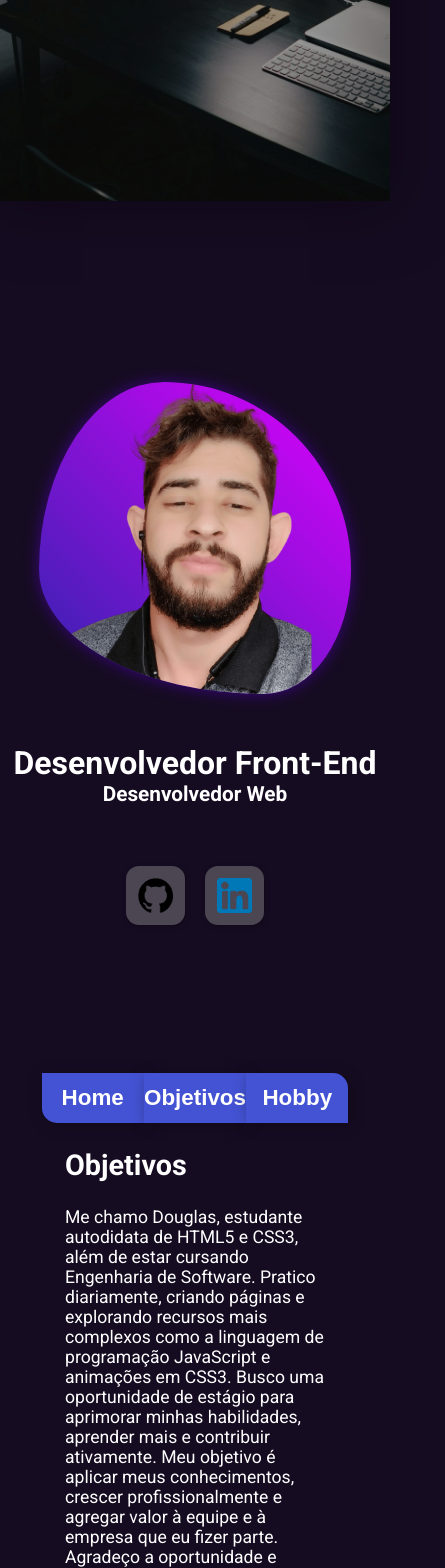
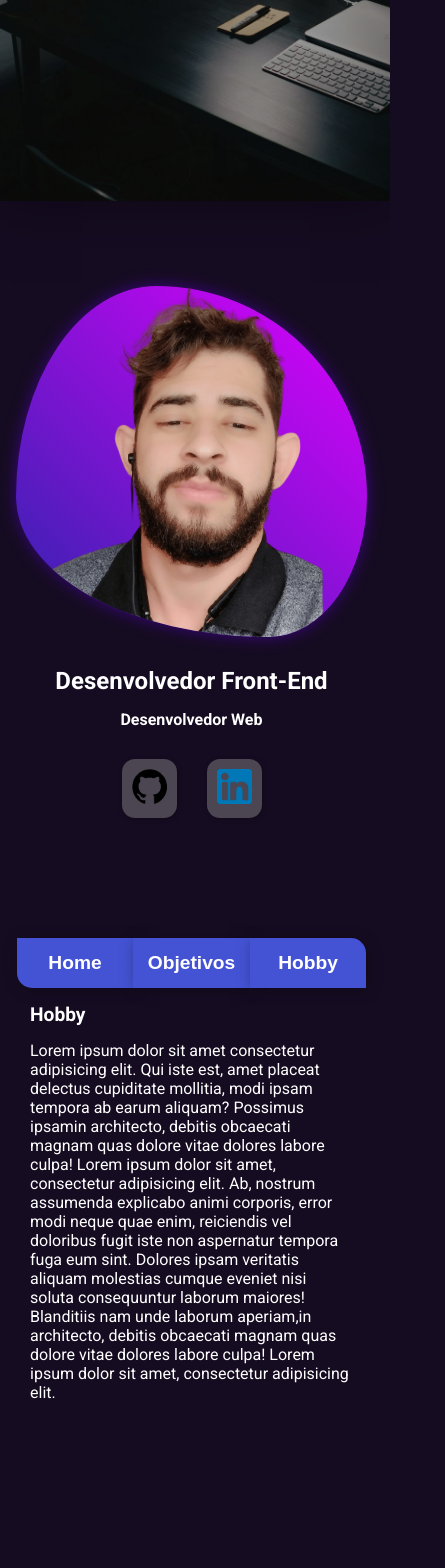
Before and after one commit to DouglasMatos17/Portfolio, a React (Vite) app: page / in a window 390 px wide. Shown: the part 432-2000 px from the top of the page, 445 px wide, since content can reach past the window. After the commit the page ends 1864 px from the top, so only its background shows below. Built offline with nearby package versions, Linux system fonts and the light colour scheme.

Commit message:
Conclusão da seção "Sobre",  responsivo concluido (Header, Lobby e Sobre)

```diff
--- a/src/Componentes/Header/HeaderStyler.jsx
+++ b/src/Componentes/Header/HeaderStyler.jsx
@@ -142,7 +142,7 @@ const BtnTema = styled.div`
         align-items: center;
         justify-content: right;
         width: 35px;
-        height: 15px;
+        height: 16px;
         border: solid 2px white;
         border-radius: 30px;
         background-color: ${(props) => props.theme.darkMode ? 'black' : 'white'};
@@ -150,11 +150,11 @@ const BtnTema = styled.div`
     }
     & span{
         margin: 1px;
-        height: 13px;
-        width: 13px;
+        height: 10px;
+        width: 10px;
         border-radius: 50%;
         background-color: ${(props) => props.theme.darkMode ? 'white' : 'black'};
-        transform: translateX(${(props)=>props.theme.darkMode?'0%':'-150%'});
+        transform: translateX(${(props)=>props.theme.darkMode?'0%':'-190%'});
         transition:all .5s;
     }
 `;
--- a/src/Componentes/Profile/ProfileSection.jsx
+++ b/src/Componentes/Profile/ProfileSection.jsx
@@ -1,22 +1,22 @@
 import { useState } from 'react';
-import { Section, Contest, Profile } from "./ProfileSectionSyler";
+import { Section, Wrapper, Profile, Content } from "./ProfileSectionSyler";
 
 function ProfileSection(){
 
-    const [conteudoAtual, setConteudoAtual] = useState('objetivos');
+    const [conteudoAtual, setConteudoAtual] = useState('hobby');
 
     const conteudo = {
-        hobby:{
-            titulo:'Hobby',
-            content:' Lorem ipsum dolor sit amet consectetur adipisicing elit. Qui iste est, amet placeat delectus cupiditate mollitia, modi ipsam tempora ab earum aliquam? Possimus ipsamin architecto, debitis obcaecati magnam quas dolore vitae dolores labore culpa! Lorem ipsum dolor sit amet, consectetur adipisicing elit. Ab, nostrum assumenda explicabo animi corporis, error modi neque quae enim, reiciendis vel doloribus fugit iste non aspernatur tempora fuga eum sint. Dolores ipsam veritatis aliquam molestias cumque eveniet nisi soluta consequuntur laborum maiores! Blanditiis nam unde laborum aperiam,in architecto, debitis obcaecati magnam quas dolore vitae dolores labore culpa! Lorem ipsum dolor sit amet, consectetur adipisicing elit. Ab, nostrum assumenda explicabo animi corporis, error modi neque quae enim, reiciendis vel doloribus fugit iste non aspernatur tempora fuga eum sint. Lorem ipsum dolor sit amet consectetur adipisicing elit. Unde, est quo? Natus eaque ipsum quibusdam labore odio exercitationem in expedita delectus quo. Similique repudiandae, vero autem accusantium ea eveniet quod!'
+        home:{
+            titulo:'Home',
+            content: 'Lorem ipsum dolor sit amet consectetur adipisicing elit. Doloribus earum quam esse ab maxime ut corporis quibusdam et placeat vitae beatae natus at, magnam, quae temporibus sed. Culpa, at veritatis.Dignissimos autem possimus quam hic magnam quaerat veniam vitae sapiente illum! Architecto eligendi atque numquam, commodi inventore nulla repellendus, voluptas aliquid assumenda debitis tempora enim facilis totam quia voluptatum autem.Amet recusandae perferendis iusto, rerum tempora hic minus, cupiditate, sed itaque illo magni qui? Error fuga debitis obcaecati nihil dolores tempora ipsam nobis magnam expedita maxime. Fuga velit ipsa repellat?'
         },
         objetivos:{
             titulo:'Objetivos',
             content: 'Me chamo Douglas, estudante autodidata de HTML5 e CSS3, além de estar cursando Engenharia de Software. Pratico diariamente, criando páginas e explorando recursos mais complexos como a linguagem de programação JavaScript e animações em CSS3. Busco uma oportunidade de estágio para aprimorar minhas habilidades, aprender mais e contribuir ativamente. Meu objetivo é aplicar meus conhecimentos, crescer profissionalmente e agregar valor à equipe e à empresa que eu fizer parte. Agradeço a oportunidade e espero poder demonstrar minha dedicação.'
         },
-        home:{
-            titulo:'Home',
-            content: 'Lorem ipsum dolor sit amet consectetur adipisicing elit. Doloribus earum quam esse ab maxime ut corporis quibusdam et placeat vitae beatae natus at, magnam, quae temporibus sed. Culpa, at veritatis.Dignissimos autem possimus quam hic magnam quaerat veniam vitae sapiente illum! Architecto eligendi atque numquam, commodi inventore nulla repellendus, voluptas aliquid assumenda debitis tempora enim facilis totam quia voluptatum autem.Amet recusandae perferendis iusto, rerum tempora hic minus, cupiditate, sed itaque illo magni qui? Error fuga debitis obcaecati nihil dolores tempora ipsam nobis magnam expedita maxime. Fuga velit ipsa repellat?'
+        hobby:{
+            titulo:'Hobby',
+            content:' Lorem ipsum dolor sit amet consectetur adipisicing elit. Qui iste est, amet placeat delectus cupiditate mollitia, modi ipsam tempora ab earum aliquam? Possimus ipsamin architecto, debitis obcaecati magnam quas dolore vitae dolores labore culpa! Lorem ipsum dolor sit amet, consectetur adipisicing elit. Ab, nostrum assumenda explicabo animi corporis, error modi neque quae enim, reiciendis vel doloribus fugit iste non aspernatur tempora fuga eum sint. Dolores ipsam veritatis aliquam molestias cumque eveniet nisi soluta consequuntur laborum maiores! Blanditiis nam unde laborum aperiam,in architecto, debitis obcaecati magnam quas dolore vitae dolores labore culpa! Lorem ipsum dolor sit amet, consectetur adipisicing elit.'
         }
     }
 
@@ -28,7 +28,8 @@ function ProfileSection(){
     return(
         <>
         <Section $ConteudoProps={conteudo}>
-            <Contest key={conteudoAtual}>
+            <Content>
+                <Wrapper key={conteudoAtual}>
                     <nav>
                         <button className='btnHome' onClick={() => trocarConteudo('home')}>Home</button>
                         <button className='btnObjetivos' onClick={() => trocarConteudo('objetivos')}>Objetivos</button>
@@ -36,7 +37,7 @@ function ProfileSection(){
                     </nav>
                     <h2 className='contestH2'>{conteudo[conteudoAtual].titulo}</h2>
                     <p className='contestP'>{conteudo[conteudoAtual].content}</p>
-            </Contest>
+                </Wrapper>
 
                 <Profile>
                     <div className='divPerfil'>
@@ -51,6 +52,7 @@ function ProfileSection(){
                         <a><img src="linkedin.png" alt="Logo Linkedin"/></a>
                     </div>
                 </Profile>
+            </Content>
         </Section>
         </>
     )
--- a/src/Componentes/Profile/ProfileSectionSyler.jsx
+++ b/src/Componentes/Profile/ProfileSectionSyler.jsx
@@ -1,5 +1,6 @@
 import styled, { keyframes } from 'styled-components';
 
+// Animação de entrada do texto (<h2> e <p> do componente Wrapper)
 const fadeIn = keyframes`
     from {
         opacity: 0;
@@ -9,42 +10,47 @@ const fadeIn = keyframes`
     }
 `;
 
+
+// Sessão principal
 const Section = styled.section`
     display: flex;
     justify-content: center;
     align-items: center;
-    height: 95vh;
-    min-height: 600px;
-    gap: 3vw;
+    width: calc(100vw - 7px);
+    min-height: 95vh;
+    padding: 15px;
+
+    //Alterações de thema
     color: ${(props)=> props.theme.temacores.color[props.theme.darkMode? 'dark' : 'light'].colorFont};
     background-color: ${(props) => props.theme.temacores.color[props.theme.darkMode ? 'dark' : 'light'].prim};
-    transition: all .2s;
+    transition: background-color .3s, color .5s;
+`;
 
-    @media (max-width: 900px) {
+// Conteudo main da Sessão principal
+const Content = styled.section`
+    display: flex;
+    justify-content: center;
+    width: 100%;
+    gap: 50px;
+
+    @media (max-width: 950px) {
         flex-direction: column-reverse;
         height: auto;
-        padding-top: 100px;
-    }
-`;
+}`;
 
-const Contest = styled.article`
-    max-width: 500px;
-    height: 70%;
-    border-radius: 15px;
-
-    @media (max-width: 1300px) {
-        min-width: 400px;
-    }
-
-    @media (max-width: 900px) {
+// Textos contando sobre o perfil pessoal
+const Wrapper = styled.article`
+    display: flex;
+    flex-direction: column;
+    margin-top: 70px;
+    max-width: 600px;
+    min-width: 250px;
+    @media (max-width: 950px) {
         max-width: 700px;
-        min-width: 300px;
-        margin: 40px;
     }
 
     & nav{
         display: flex;
-        height: 10%;
         justify-content: center;
 
         & button{
@@ -52,18 +58,15 @@ const Contest = styled.article`
             background-color: ${(props)=> props.theme.temacores.color[props.theme.darkMode? 'dark': 'light'].quate};
             border: none;
             color: ${(props)=> props.theme.temacores.color.dark.colorFont};
-            height: 100%;
+            height: 50px;
             cursor: pointer;
             font-size: 1.4rem;
             font-weight: 600;
             box-shadow: 2px 2px 15px rgba(0, 0, 0, 0.300);
             transition: all .4s;
-
-            @media (max-width: 900px) {
-                height: 50px;
+            @media (max-width: 450px) {
+            font-size: 1.2rem;
             }
-
-
         }
         & .btnHome{
             border-bottom-left-radius: 15px;
@@ -81,52 +84,58 @@ const Contest = styled.article`
         font-weight: 700;
         font-size: 1.8rem;
         animation: ${fadeIn} 2s ease forwards;
+
+        @media (max-width: 450px) {
+            font-size: 1.2rem;
+            margin: 15px 0px 0px 15px;
+    }
     }
 
     & .contestP{
         margin: 25px;
         font-size: 1.1rem;
         animation: ${fadeIn} 2s ease forwards;
+
+        @media (max-width: 450px) {
+            font-size: 1rem;
+            font-weight: 100;
+            margin: 15px;
+    }
     }
 `;
 
 
 
 
-
+// Divisão do perfil (foto, area e links sociais)
 const Profile = styled.aside`
     display: flex;
     flex-direction: column;
     align-items: center;
     justify-content: center;
-    max-height: 500px;
-    height: 70%;
-    border-radius: 15px;
-    gap: 50px;
+    max-width: 500px;
+    min-width: 300px;
+    gap: 30px;
 
-    @media (max-width: 1300px) {
-        min-width: 400px;
-    }
-
-    @media (max-width: 900px) {
-        margin: 60px;
-        padding: 50px;
+    @media (max-width: 950px) {
+        padding-top: 70px;
     }
 
 
     & .divPerfil{
         display: flex;
-        max-width: 400px;
         flex-direction: column;
-        border-radius: 40% 60% 28% 72% / 60% 60% 40% 40% ;
-        box-shadow: 0px 0px 15px rgba(63, 6, 138, 0.911);
-        background-image: linear-gradient(45deg, #3023AE 0%, #e100ff 100%);
+        @media (max-width: 950px) {
+            max-width: 90vw;
+    }
+
         & img{
+            width: 100%;
             border-radius: 40% 60% 28% 72% / 60% 60% 40% 40%;
+            background-image: linear-gradient(45deg, #3023AE 0%, #e100ff 100%);
+            box-shadow: 0px 0px 15px rgba(63, 6, 138, 0.911);
         }
-        @media (max-width: 900px) {
-            max-width: 80vw;
-    }
+
     }
     & .divTitulo{
         display: flex;
@@ -134,31 +143,43 @@ const Profile = styled.aside`
         align-items: center;
 
         & h2{
-            font-size: 2rem;
+            font-size: 1.8rem;
             font-weight: 700;
+            margin-bottom: 15px;
+
+            @media (max-width: 450px) {
+                font-size: 1.5rem;
+            }
         }
         & p{
             font-size: 1.3rem;
             font-weight: 700;
+            @media (max-width: 450px) {
+                font-size: 1rem;
+            }
         }
     }
     & .divSocial{
-        font-size: 1.4rem;
-        font-weight: 400;
-        & img{
-            width: 35px;
+        display: flex;
+        gap: 30px;
+        & a{
+            padding: 10px;
+            justify-content: center;
             background-color: rgba(128, 128, 128, 0.500);
             box-shadow: 1px 1px 5px rgba(0, 0, 0, 0.300);
-            padding: 12px;
             border-radius: 13px;
-            margin: 10px;
             cursor: pointer;
             transition: all .3s;
+
+            & img{
+                width: 35px;
+            }
         }
-        & img:hover {
+
+        & a:hover {
             transform: scale(112%);
         }
     }
 `;
 
-export {Section, Contest, Profile}
+export {Section, Wrapper, Profile, Content}
--- a/src/main.css
+++ b/src/main.css
@@ -7,6 +7,7 @@
     list-style: none;
     text-decoration: none;
     scroll-behavior: smooth;
+    box-sizing: border-box;
 }
 
 body{
```
Lines whose indentation alone changed are shown as unchanged.
